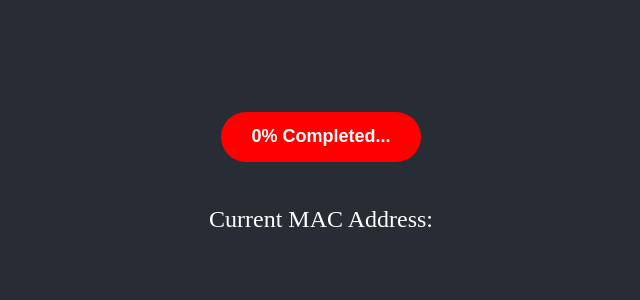
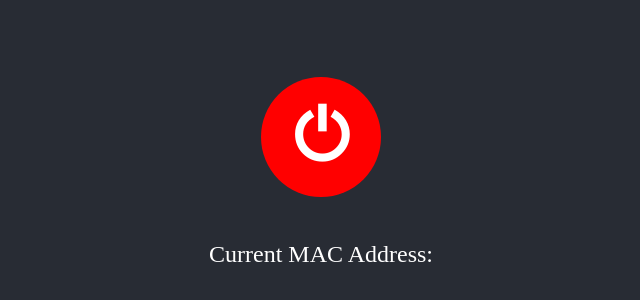
Before and after one commit to luapp/mac-changer-app, a React (Vite) app: page / in a window 1280 px wide. Shown: the part 216-516 px from the top of the page, without its empty margins (319-959 px from the left). Built offline with nearby package versions, Linux system fonts and the light colour scheme.

Commit message:
[FIX] UI toggle button

```diff
--- a/src/App.jsx
+++ b/src/App.jsx
@@ -84,7 +84,6 @@ const App = () => {
             setLoading(false);
         }
     };
-    let loadingPercentage = Math.floor((completedSteps / totalSteps) * 100);
 
     const executeDeactivationSteps = async () => {
         console.log("Deactivation steps initiated...");
@@ -163,7 +162,6 @@ const App = () => {
             const currentOs = await checkOperatingSystem();
             if (currentOs !== 'MacOS') {
                 setLoading(true);
-                loadingPercentage = "OS not supported yet :(";
             }
         }
         fetchCurrentOs();
@@ -178,9 +176,11 @@ const App = () => {
                 className={`${styles.toggleButton} ${isOn ? styles.on : styles.off}`}
                 style={loading ? { '--completedSteps': completedSteps, '--totalSteps': totalSteps } : {}}
             >
-                {loading
-                    ? `${loadingPercentage}% Completed...`
-                    : isOn ? 'Disable' : 'Activate'}
+                {
+                loading ? <span>&#x23FB;</span>
+                : isOn ? <span>&#x23FB;</span>
+                : <span>&#x23FB;</span>
+                }
             </button>
             <div className={styles.macAddress}>
                 <p>Current MAC Address:</p>
--- a/src/App.module.css
+++ b/src/App.module.css
@@ -10,14 +10,14 @@
 }
 
 .toggleButton {
-    width: 200px;
-    height: 50px;
-    font-size: 18px;
+    width: 120px; /* Adjusted size for the circular button */
+    height: 120px;
+    font-size: 70px; /* Adjusted font size for better visibility in the circular button */
     font-weight: bold;
     color: white;
     background-color: red; /* Default background color */
-    border: 4px solid transparent;
-    border-radius: 25px;
+    border: 2px solid transparent;
+    border-radius: 50%; /* Ensures the button stays circular */
     cursor: pointer;
     position: relative;
     transition: background-color 0.3s ease;
@@ -33,7 +33,6 @@
 
 /* Dynamically update the border based on the completed steps */
 .toggleButton[disabled] {
-
     position: relative;
 }
 
@@ -44,37 +43,38 @@
     left: -4px;
     right: -4px;
     bottom: -4px;
-    border-radius: 25px;
-    border: 4px solid transparent; /* Initially, no visible border */
+    border-radius: 50%; /* Keep the border round for a circular button */
+    border: 2px solid transparent; /* Initially, no visible border */
     box-sizing: border-box;
     pointer-events: none; /* Prevent interaction with the pseudo-element */
 }
 
 /* Control the border colors based on the steps */
 .toggleButton[disabled][style*="--completedSteps: 1"]:before {
-    border-top-color: white;
+    border-top-color: white; /* Start with the top */
 }
 
 .toggleButton[disabled][style*="--completedSteps: 2"]:before {
     border-top-color: white;
-    border-right-color: white;
+    border-right-color: white; /* Add the right side */
 }
 
 .toggleButton[disabled][style*="--completedSteps: 3"]:before {
     border-top-color: white;
     border-right-color: white;
-    border-bottom-color: white;
+    border-bottom-color: white; /* Add the bottom */
 }
 
 .toggleButton[disabled][style*="--completedSteps: 4"]:before {
     border-top-color: white;
     border-right-color: white;
     border-bottom-color: white;
-    border-left-color: white;
+    border-left-color: white; /* Complete the full circle */
 }
 
 .macAddress {
     font-size: 24px;
     color: white;
     margin-top: 20px;
+    text-align: center;
 }
```
